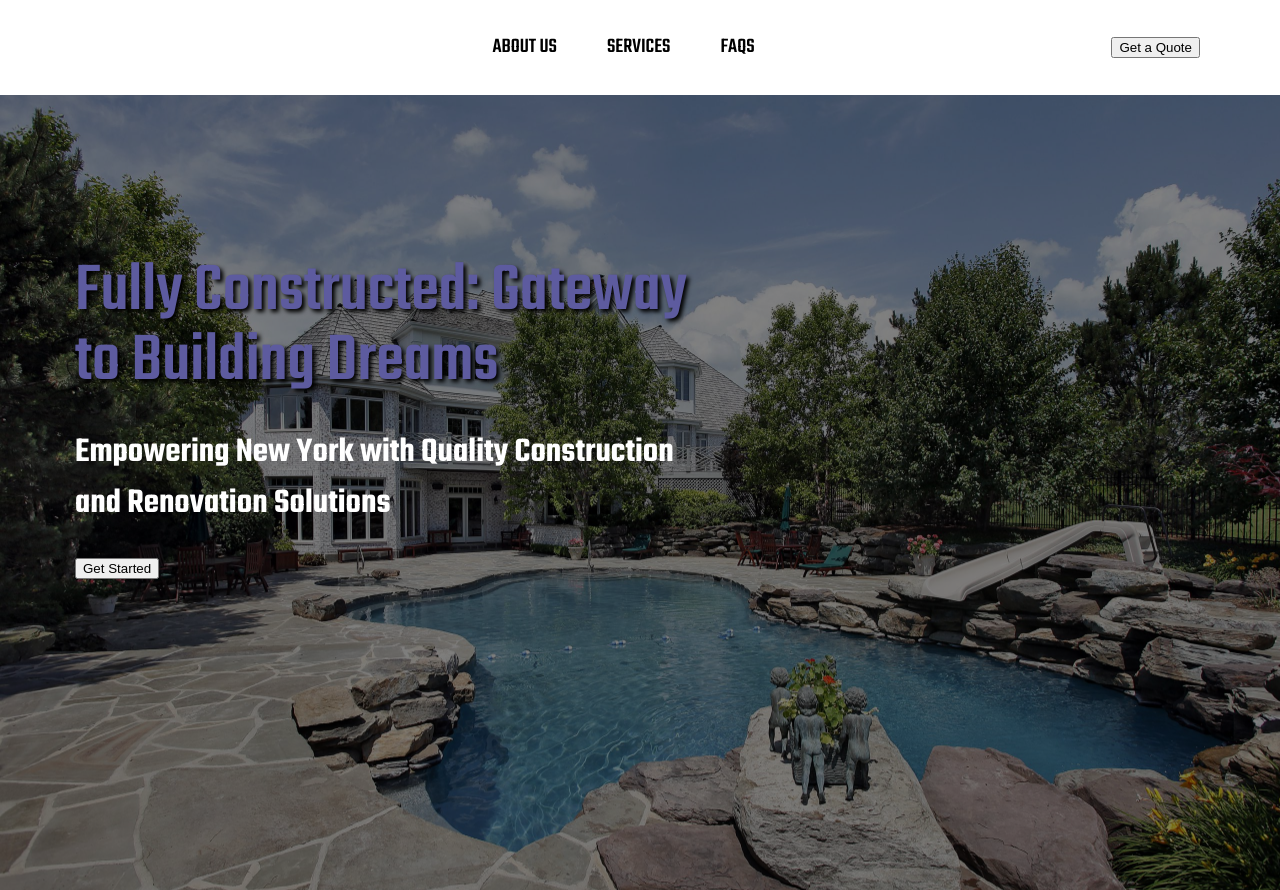
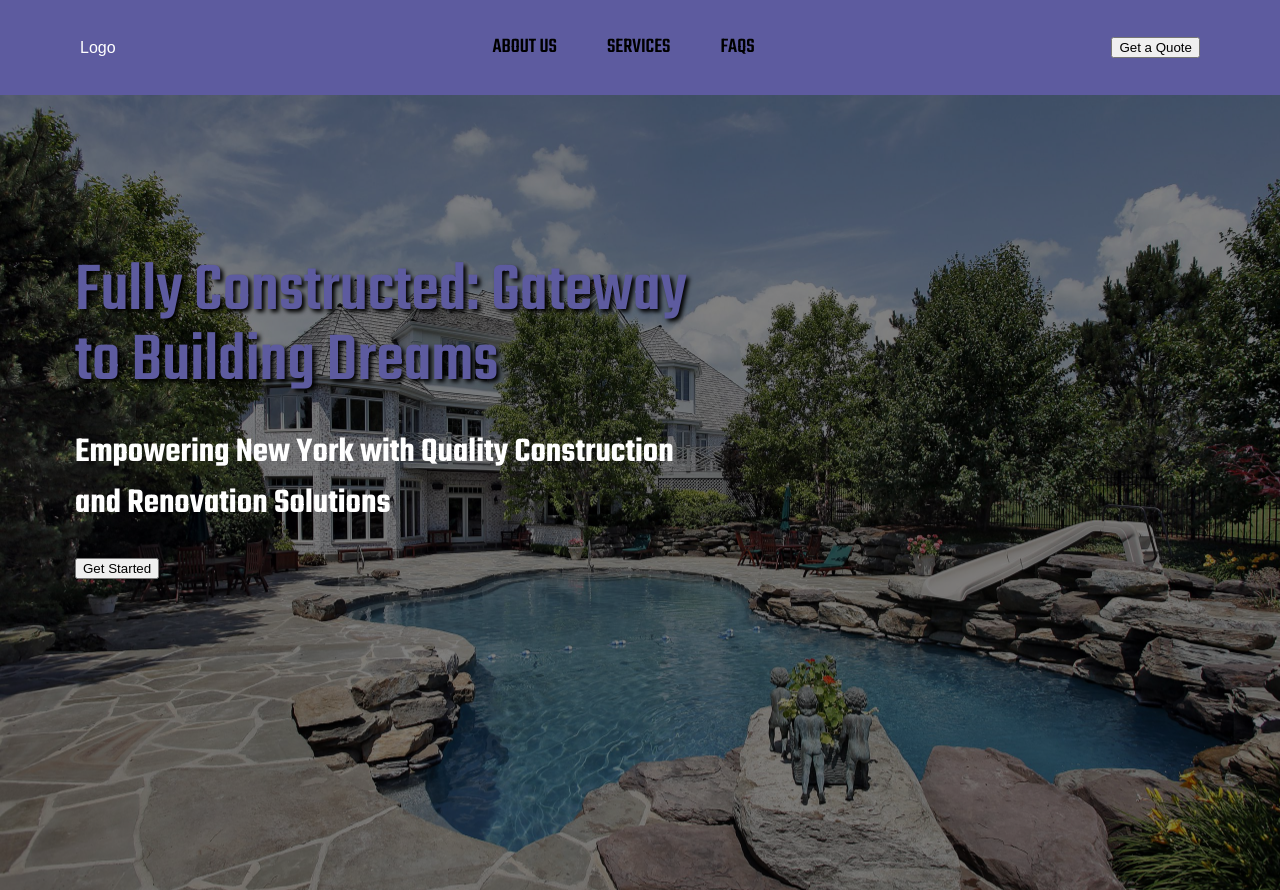
Before and after one commit to Wahaj-Ali/construction-web, a React (Create React App) app: page / in a window 1280 px wide. Built offline with nearby package versions, Linux system fonts and the light colour scheme.

Commit message:
Update Navbar.css

```diff
--- a/src/Components/Navbar/Navbar.css
+++ b/src/Components/Navbar/Navbar.css
@@ -2,7 +2,7 @@
   height: 95px;
   display: flex;
   justify-content: center;
-  background-color: #fff;
+  background-color: #5d5b9f;
   font-family: Maison Neue Bold, sans-serif;
   position: fixed;
   top: 0;
```
